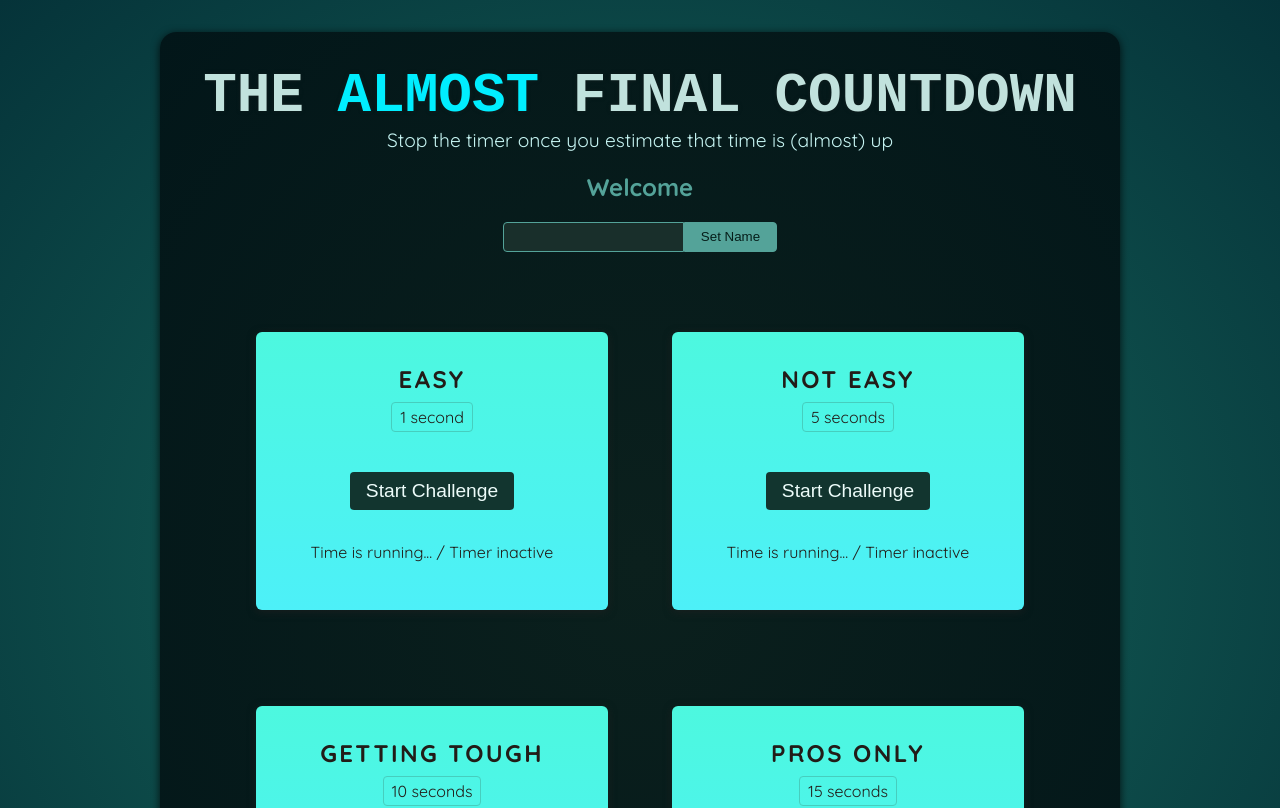
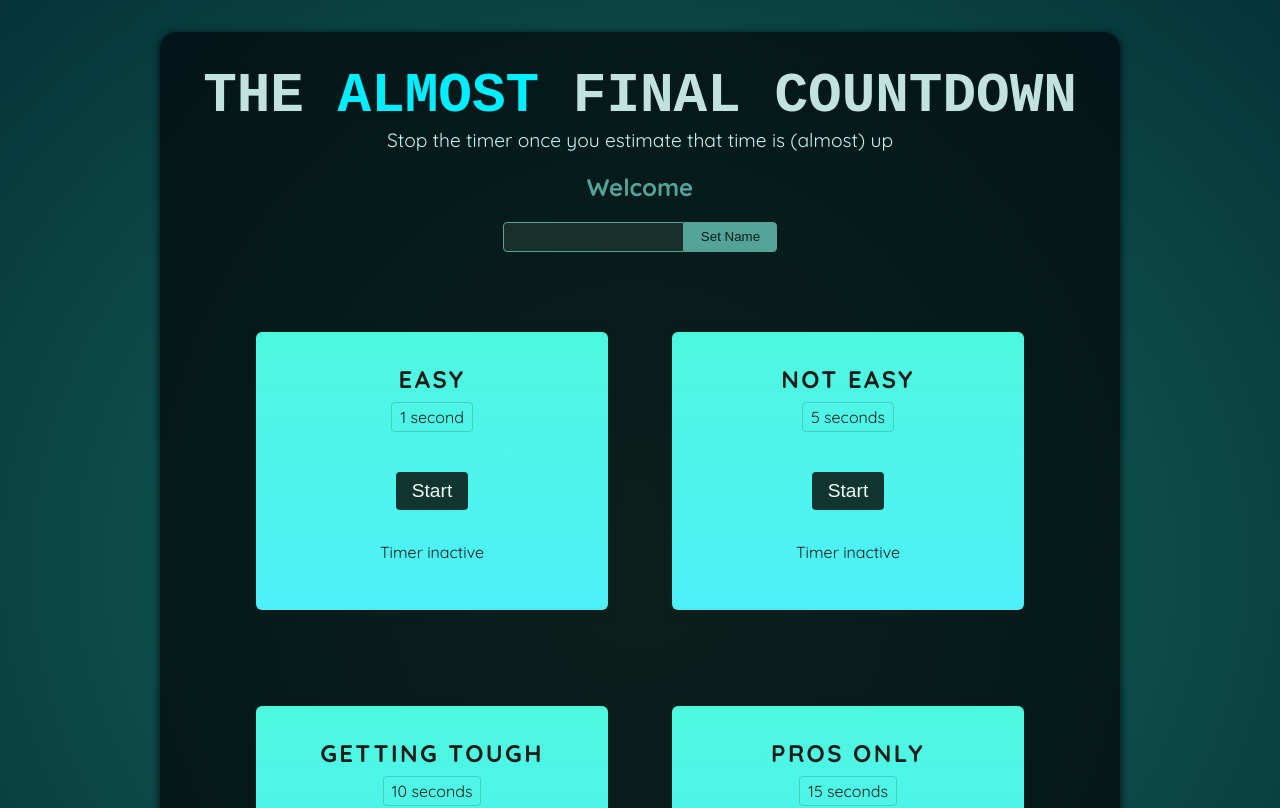
Before and after one commit to colson0x1/react-refs-and-portals, a React (Vite) app: page / in a window 1280 px wide. Shown: the top 808 px of the page. Built offline with nearby package versions, Linux system fonts and the light colour scheme; a web font is replaced by a local one.

Commit message:
set timers and manage state

```diff
--- a/src/components/TimerChallenge.jsx
+++ b/src/components/TimerChallenge.jsx
@@ -1,14 +1,32 @@
+import { useState } from 'react';
+
 export default function TimerChallenge({ title, targetTime }) {
+  const [timerStarted, setTimerStarted] = useState(false);
+  const [timerExpired, setTimerExpired] = useState(false);
+
+  function handleStart() {
+    setTimeout(() => {
+      setTimerExpired(true);
+    }, targetTime * 1000);
+
+    setTimerStarted(true);
+  }
+
+  function handleStop() {}
+
   return (
     <section className='challenge'>
       <h2>{title}</h2>
+      {timerExpired && <p>You lost!</p>}
       <p className='challenge-time'>
         {targetTime} second{targetTime > 1 ? 's' : ''}
       </p>
       <p>
-        <button>Start Challenge</button>
+        <button onClick={handleStart}>{timerStarted ? 'Stop' : 'Start'}</button>
       </p>
-      <p className=''>Time is running... / Timer inactive</p>
+      <p className={timerStarted ? 'active' : undefined}>
+        {timerStarted ? 'Time is running...' : 'Timer inactive'}
+      </p>
     </section>
   );
 }
```
